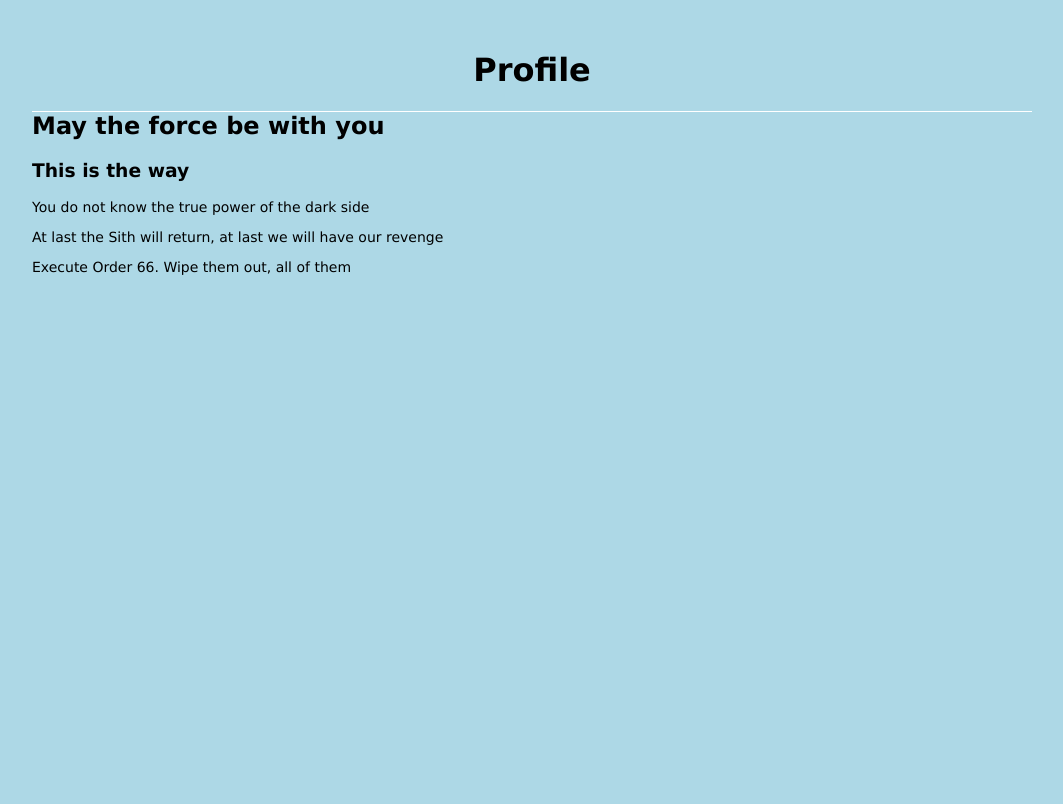
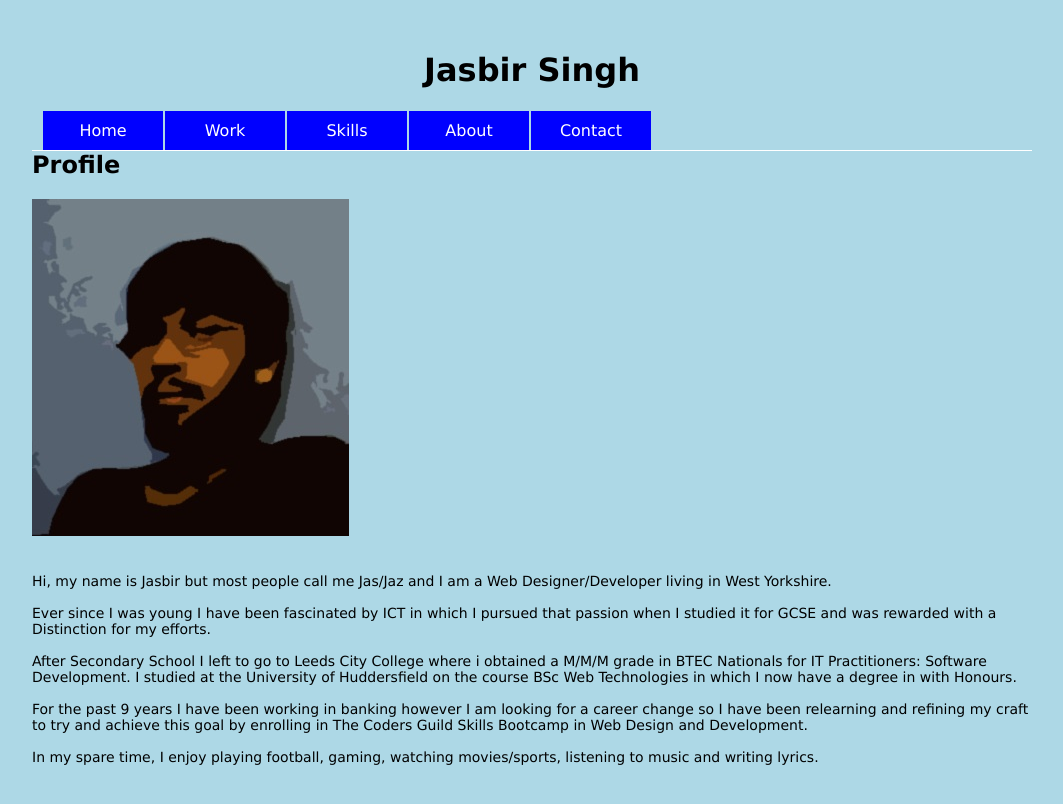
Before and after one commit to jazzyjeff29/source-ctrl, a plain HTML site: page index.html in a window 1280 px wide. Shown: the whole page, without its empty margins (108-1171 px from the left). Drawn offline with Linux system fonts and the light colour scheme.

Commit message:
revenge of the 5th

```diff
--- a/index.html
+++ b/index.html
@@ -2,6 +2,7 @@
 <html>
 <head>
     <meta charset="UTF-8" />
+    <meta name="viewport" content="width=device-width, initial-scale=1.0">
     <link rel="stylesheet" type="text/css"
       href="style.css" media="screen and (min-width: 481px)" />
     <title>title</title>
@@ -10,14 +11,33 @@
     <div id="wholepage">
         <main>
             <header>
-                <h1>Profile</h1>
+                <h1>Jasbir Singh </h1>
+                <nav id="main_nav">
+                    <ul>
+                      <li><a href="index.html" target="_self">Home</a></li>
+                      <li><a href="#work" target="_self">Work</a></li>
+                      <li><a href="#skills" target="_self">Skills</a></li>
+                      <li><a href="#about" target="_self">About</a></li>
+                      <li><a href="#contact" target="_self">Contact</a></li>
+                    </ul>
+                </nav>
             </header>
             <section>
-                <h2>May the force be with you</h2>
-                <h3>This is the way</h3>
-                <p>You do not know the true power of the dark side</p>
-                <p>At last the Sith will return, at last we will have our revenge</p>
-                <p>Execute Order 66. Wipe them out, all of them</p>
+                <h2>Profile</h2>
+                <img src="me.jpg">
+                <article>
+                    <br/>
+                    <p>Hi, my name is Jasbir but most people call me Jas/Jaz and I am a Web Designer/Developer living in West Yorkshire.<br><br>
+
+                    Ever since I was young I have been fascinated by ICT in which I pursued that passion when I studied it for GCSE and was rewarded with a Distinction for my efforts.<br><br>
+
+                    After Secondary School I left to go to Leeds City College where i obtained a M/M/M grade in BTEC Nationals for IT Practitioners: Software Development. I studied at the University of Huddersfield on the course BSc Web Technologies in which I now have a degree in with Honours. <br><br>
+
+                    For the past 9 years I have been working in banking however I am looking for a career change so I have been relearning and refining my craft to try and achieve this goal by enrolling in The Coders Guild Skills Bootcamp in Web Design and Development. <br/><br>
+
+                    In my spare time, I enjoy playing football, gaming, watching movies/sports, listening to music and writing lyrics.</p>
+                    <br>
+                </article>
             </section>
         </main>
     </div>
```
Also changed, not shown: me.jpg (added).
